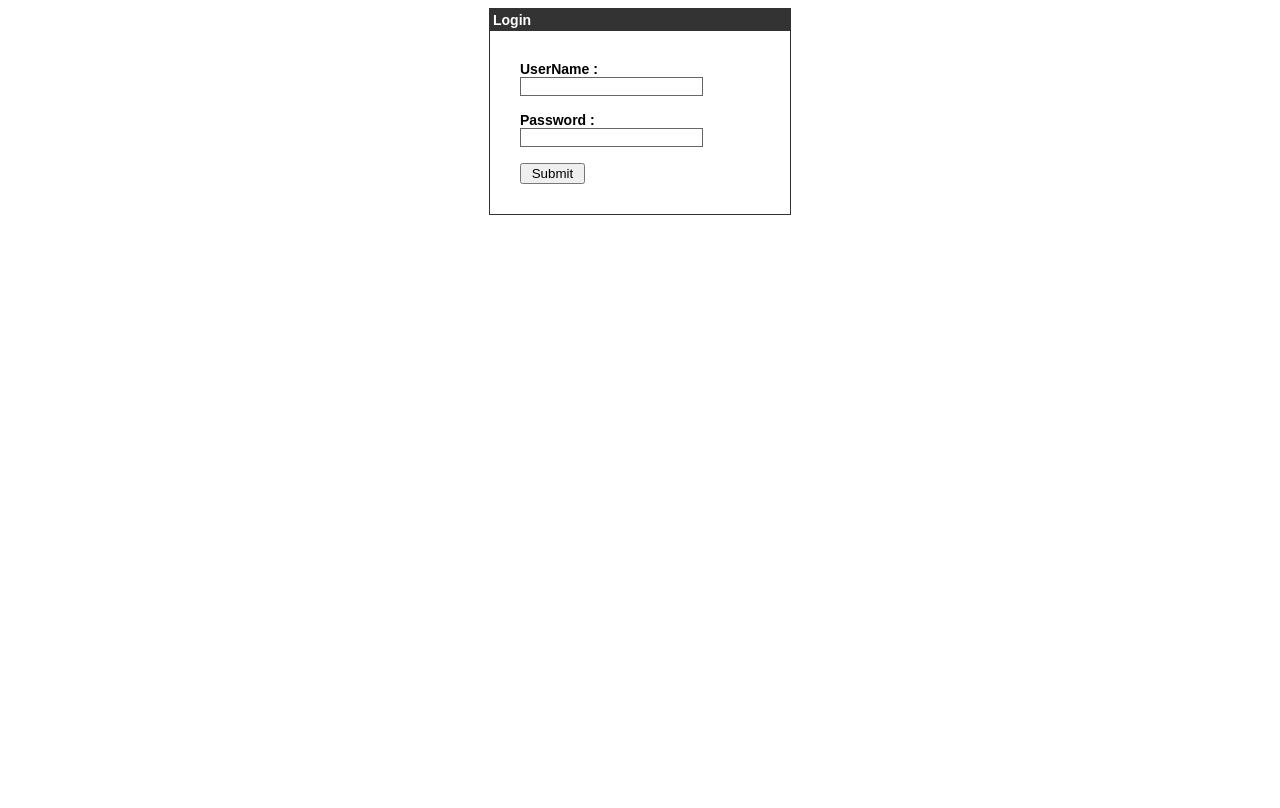
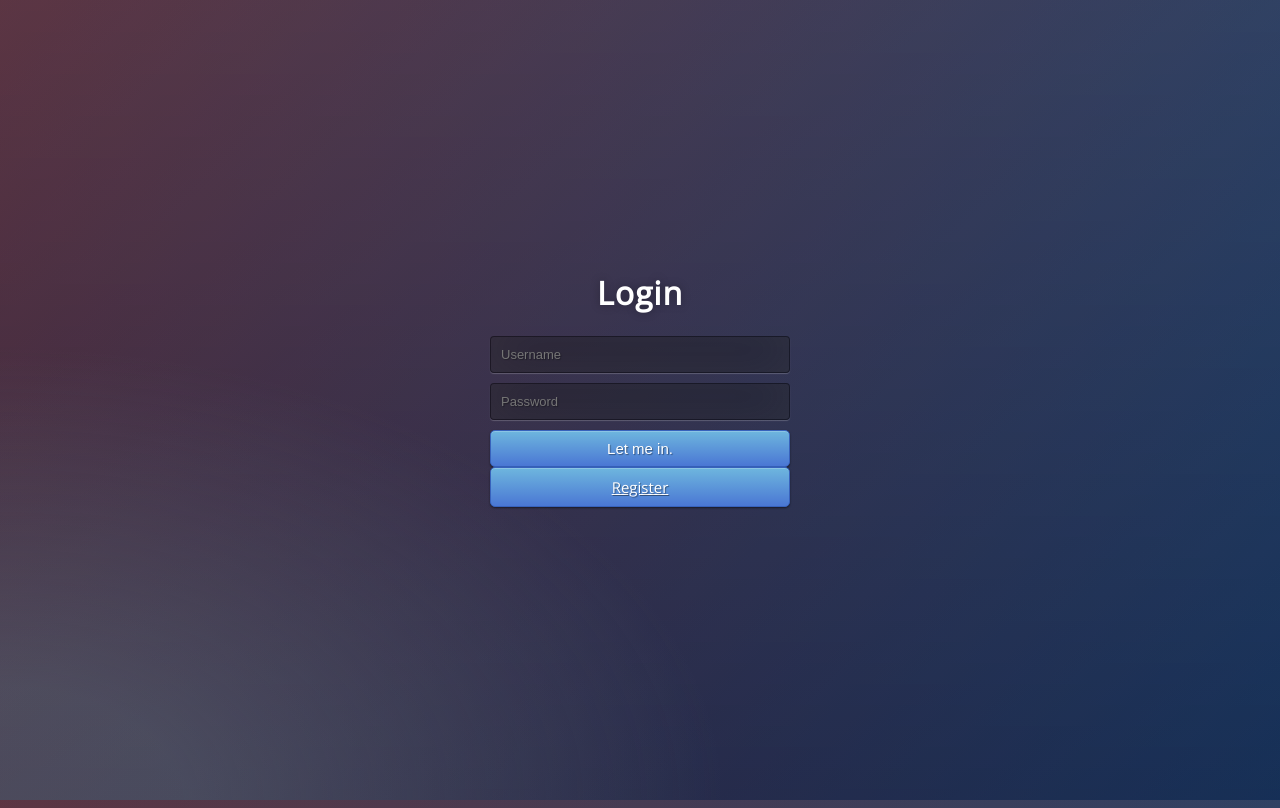
Before and after one commit to izuzu3/HuncH-App-a1, a PHP site: page /login.php in a window 1280 px wide. Before the commit the page ends 215 px from the top, so only its background shows below. Run offline with PHP 8.4, Linux system fonts and the light colour scheme; data that the repository does not hold is empty.

Commit message:
Update login.php

```diff
--- a/login.php
+++ b/login.php
@@ -1,95 +1,120 @@
+<!DOCTYPE html>
 <?php
-   define('DB_SERVER', 'localhost');
-   define('DB_USERNAME', 'root');
-   define('DB_PASSWORD', '');
-   define('DB_DATABASE', 'login');
-   $db = mysqli_connect(DB_SERVER,DB_USERNAME,DB_PASSWORD,DB_DATABASE);
+$connection = mysqli_connect('localhost', 'root', '', 'login');
+if (mysqli_connect_errno()){
+    printf("connecton faild %s\n",mysqli_connect_error());
+    exit();
+}
 
-   session_start();
+if(isset($_POST) & !empty($_POST)){
 
-   if($_SERVER["REQUEST_METHOD"] == "POST") {
-      // username and password sent from form
+$username=mysqli_real_escape_string($connection, $_POST['username']);
+$password=md5($_POST['password']);
 
-      $myusername = mysqli_real_escape_string($db,$_POST['username']);
-      $mypassword = mysqli_real_escape_string($db,$_POST['password']);
+$sql=sprintf("SELECT username,password FROM login_users WHERE username='%s' AND password='%s'",$username,$password);
 
-      $sql = "SELECT * FROM login_users WHERE username = '$myusername' and password = '$mypassword'";
-      $result = mysqli_query($db,$sql);
-      $row = mysqli_fetch_array($result,MYSQLI_ASSOC);
-      //$active = $row['active'];
+$result=mysqli_query($connection, $sql);
+//$count=mysqli_num_rows($result);
+//printf($result=mysqli_query($connection, $sql));
 
-      $count = mysqli_num_rows($result);
 
-      // If result matched $myusername and $mypassword, table row must be 1 row
-
-      if($count == 1) {
-		  $_SESSION['username']= "username";
-         $_SESSION['login_user'] = $myusername;
+if($result){
+	 header("location: index.html");
 	 echo '<script type="text/javascript">',
-			  'jsfunction();',
+		'store();',
 		'</script>'
 	;
+}else{
+	echo "invalid username/password";
+}
 
-         header("location: welcome.php");
-      }else {
-         $error = "Your Login Name or Password is invalid";
 }
-   }
+
 ?>
 <html>
+<head>
+	<title> Login </title>
+    <style type = "text/css">
+		@import url(https://fonts.googleapis.com/css?family=Open+Sans);
+		.btn { display: inline-block; *display: inline; *zoom: 1; padding: 4px 10px 4px; margin-bottom: 0; font-size: 13px; line-height: 18px; color: #333333; text-align: center;text-shadow: 0 1px 1px rgba(255, 255, 255, 0.75); vertical-align: middle; background-color: #f5f5f5; background-image: -moz-linear-gradient(top, #ffffff, #e6e6e6); background-image: -ms-linear-gradient(top, #ffffff, #e6e6e6); background-image: -webkit-gradient(linear, 0 0, 0 100%, from(#ffffff), to(#e6e6e6)); background-image: -webkit-linear-gradient(top, #ffffff, #e6e6e6); background-image: -o-linear-gradient(top, #ffffff, #e6e6e6); background-image: linear-gradient(top, #ffffff, #e6e6e6); background-repeat: repeat-x; filter: progid:dximagetransform.microsoft.gradient(startColorstr=#ffffff, endColorstr=#e6e6e6, GradientType=0); border-color: #e6e6e6 #e6e6e6 #e6e6e6; border-color: rgba(0, 0, 0, 0.1) rgba(0, 0, 0, 0.1) rgba(0, 0, 0, 0.25); border: 1px solid #e6e6e6; -webkit-border-radius: 4px; -moz-border-radius: 4px; border-radius: 4px; -webkit-box-shadow: inset 0 1px 0 rgba(255, 255, 255, 0.2), 0 1px 2px rgba(0, 0, 0, 0.05); -moz-box-shadow: inset 0 1px 0 rgba(255, 255, 255, 0.2), 0 1px 2px rgba(0, 0, 0, 0.05); box-shadow: inset 0 1px 0 rgba(255, 255, 255, 0.2), 0 1px 2px rgba(0, 0, 0, 0.05); cursor: pointer; *margin-left: .3em; }
+		.btn:hover, .btn:active, .btn.active, .btn.disabled, .btn[disabled] { background-color: #e6e6e6; }
+		.btn-large { padding: 9px 14px; font-size: 15px; line-height: normal; -webkit-border-radius: 5px; -moz-border-radius: 5px; border-radius: 5px; }
+		.btn:hover { color: #333333; text-decoration: none; background-color: #e6e6e6; background-position: 0 -15px; -webkit-transition: background-position 0.1s linear; -moz-transition: background-position 0.1s linear; -ms-transition: background-position 0.1s linear; -o-transition: background-position 0.1s linear; transition: background-position 0.1s linear; }
+		.btn-primary, .btn-primary:hover { text-shadow: 0 -1px 0 rgba(0, 0, 0, 0.25); color: #ffffff; }
+		.btn-primary.active { color: rgba(255, 255, 255, 0.75); }
+		.btn-primary { background-color: #4a77d4; background-image: -moz-linear-gradient(top, #6eb6de, #4a77d4); background-image: -ms-linear-gradient(top, #6eb6de, #4a77d4); background-image: -webkit-gradient(linear, 0 0, 0 100%, from(#6eb6de), to(#4a77d4)); background-image: -webkit-linear-gradient(top, #6eb6de, #4a77d4); background-image: -o-linear-gradient(top, #6eb6de, #4a77d4); background-image: linear-gradient(top, #6eb6de, #4a77d4); background-repeat: repeat-x; filter: progid:dximagetransform.microsoft.gradient(startColorstr=#6eb6de, endColorstr=#4a77d4, GradientType=0);  border: 1px solid #3762bc; text-shadow: 1px 1px 1px rgba(0,0,0,0.4); box-shadow: inset 0 1px 0 rgba(255, 255, 255, 0.2), 0 1px 2px rgba(0, 0, 0, 0.5); }
+		.btn-primary:hover, .btn-primary:active, .btn-primary.active, .btn-primary.disabled, .btn-primary[disabled] { filter: none; background-color: #4a77d4; }
+		.btn-block { width: 100%; display:block; }
 
-   <head>
-      <title>Login Page</title>
+		* { -webkit-box-sizing:border-box; -moz-box-sizing:border-box; -ms-box-sizing:border-box; -o-box-sizing:border-box; box-sizing:border-box; }
 
-      <style type = "text/css">
+		html { width: 100%; height:100%; overflow:hidden; }
+
 		body {
-            font-family:Arial, Helvetica, sans-serif;
-            font-size:14px;
+			width: 100%;
+			height:100%;
+			font-family: 'Open Sans', sans-serif;
+			background: #092756;
+			background: -moz-radial-gradient(0% 100%, ellipse cover, rgba(104,128,138,.4) 10%,rgba(138,114,76,0) 40%),-moz-linear-gradient(top,  rgba(57,173,219,.25) 0%, rgba(42,60,87,.4) 100%), -moz-linear-gradient(-45deg,  #670d10 0%, #092756 100%);
+			background: -webkit-radial-gradient(0% 100%, ellipse cover, rgba(104,128,138,.4) 10%,rgba(138,114,76,0) 40%), -webkit-linear-gradient(top,  rgba(57,173,219,.25) 0%,rgba(42,60,87,.4) 100%), -webkit-linear-gradient(-45deg,  #670d10 0%,#092756 100%);
+			background: -o-radial-gradient(0% 100%, ellipse cover, rgba(104,128,138,.4) 10%,rgba(138,114,76,0) 40%), -o-linear-gradient(top,  rgba(57,173,219,.25) 0%,rgba(42,60,87,.4) 100%), -o-linear-gradient(-45deg,  #670d10 0%,#092756 100%);
+			background: -ms-radial-gradient(0% 100%, ellipse cover, rgba(104,128,138,.4) 10%,rgba(138,114,76,0) 40%), -ms-linear-gradient(top,  rgba(57,173,219,.25) 0%,rgba(42,60,87,.4) 100%), -ms-linear-gradient(-45deg,  #670d10 0%,#092756 100%);
+			background: -webkit-radial-gradient(0% 100%, ellipse cover, rgba(104,128,138,.4) 10%,rgba(138,114,76,0) 40%), linear-gradient(to bottom,  rgba(57,173,219,.25) 0%,rgba(42,60,87,.4) 100%), linear-gradient(135deg,  #670d10 0%,#092756 100%);
+			filter: progid:DXImageTransform.Microsoft.gradient( startColorstr='#3E1D6D', endColorstr='#092756',GradientType=1 );
 		}
 
-         label {
-            font-weight:bold;
-            width:100px;
-            font-size:14px;
+		.login {
+			position: absolute;
+			top: 50%;
+			left: 50%;
+			margin: -150px 0 0 -150px;
+			width:300px;
+			height:300px;
 		}
+		.login h1 { color: #fff; text-shadow: 0 0 10px rgba(0,0,0,0.3); letter-spacing:1px; text-align:center; }
 
-         .box {
-            border:#666666 solid 1px;
+		input {
+			width: 100%;
+			margin-bottom: 10px;
+			background: rgba(0,0,0,0.3);
+			border: none;
+			outline: none;
+			padding: 10px;
+			font-size: 13px;
+			color: #fff;
+			text-shadow: 1px 1px 1px rgba(0,0,0,0.3);
+			border: 1px solid rgba(0,0,0,0.3);
+			border-radius: 4px;
+			box-shadow: inset 0 -5px 45px rgba(100,100,100,0.2), 0 1px 1px rgba(255,255,255,0.2);
+			-webkit-transition: box-shadow .5s ease;
+			-moz-transition: box-shadow .5s ease;
+			-o-transition: box-shadow .5s ease;
+			-ms-transition: box-shadow .5s ease;
+			transition: box-shadow .5s ease;
 		}
+		input:focus { box-shadow: inset 0 -5px 45px rgba(100,100,100,0.4), 0 1px 1px rgba(255,255,255,0.2); }
     </style>
 
 	<script  type="text/javascript">
 	  function store(){
 		 var inputEmail= document.getElementById("email");
 		 localStorage.setItem("email", inputEmail.value);
-		 localStorage.setItem("LoggedIn",1);
+		 localStorage.setItem("LoggedIn","True");
 		 consolelog("")
 		}
 	</script>
-
 </head>
 
-   <body bgcolor = "#FFFFFF">
+<body>
 
-      <div align = "center">
-         <div style = "width:300px; border: solid 1px #333333; " align = "left">
-            <div style = "background-color:#333333; color:#FFFFFF; padding:3px;"><b>Login</b></div>
-
-            <div style = "margin:30px">
-
-               <form action = "" method = "post">
-                  <label>UserName  :</label><input type = "text" name = "username" id="username" class = "box"/><br /><br />
-                  <label>Password  :</label><input type = "password" name = "password" id="password" class = "box" /><br/><br />
-                  <input type = "submit" value = " Submit "/><br />
+	<div class="login">
+		<h1>Login</h1>
+		<form method="post" action="">
+			<input type="text" name="username" placeholder="Username" required="required" />
+			<input type="password" name="password" placeholder="Password" required="required" />
+			<button type="submit"  value="submit" class="btn btn-primary btn-block btn-large">Let me in.</button>
+			<a class="btn btn-primary btn-block btn-large" href="register.php">Register</a>
 		</form>
-
-               <div style = "font-size:11px; color:#cc0000; margin-top:10px"><?php echo $error; ?></div>
-
 	</div>
-
-         </div>
-
-      </div>
-
 </body>
 </html>
```
Lines whose indentation alone changed are shown as unchanged.
